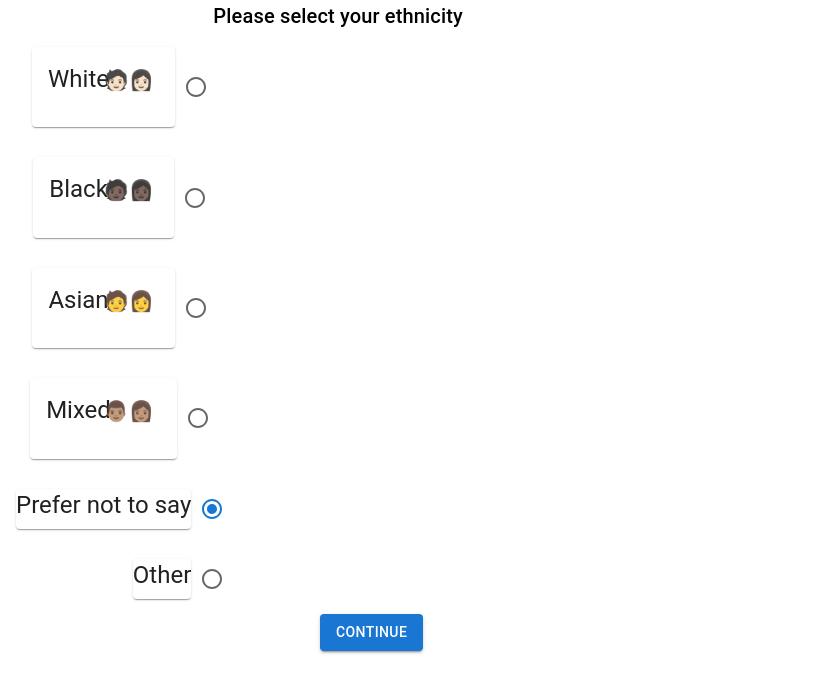
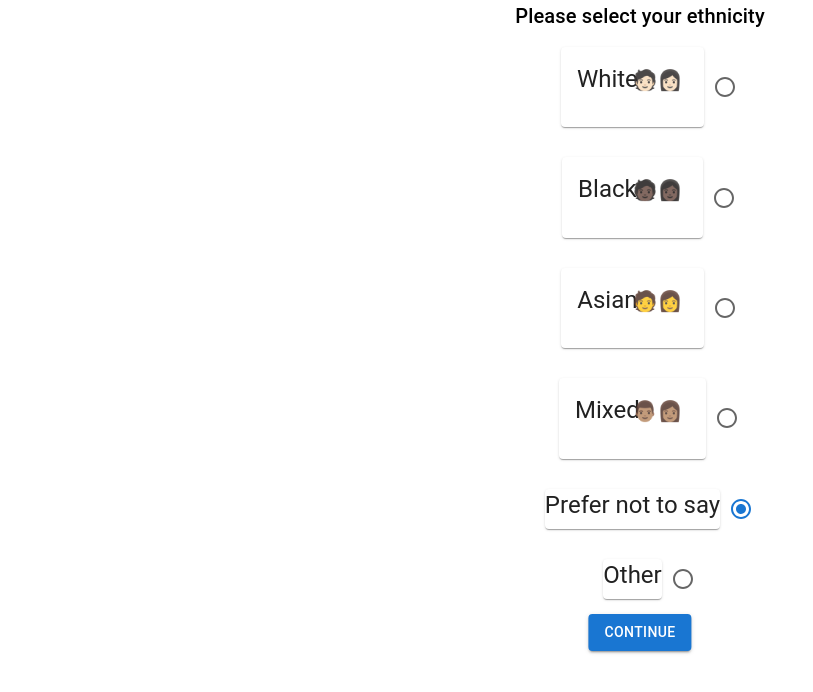
Before and after one commit to BinaryDog109/sath-crime-map-app, a React (Create React App) app: page /ethnicitySelect in a window 1280 px wide. Shown: the top 692 px of the page, without its empty margins (0-813 px from the left). Built offline with nearby package versions, Linux system fonts and the light colour scheme.

Commit message:
Center some elem

```diff
--- a/src/pages/EthnicitySelect.js
+++ b/src/pages/EthnicitySelect.js
@@ -12,16 +12,16 @@ function EthnicitySelect() {
   return (
         <Box>
             {/** top title + back button? */}
-            <Grid container justifyContent="center" alignItems="center">
+            <Grid container alignItems="center">
                 <Grid item xs={2}></Grid>
-                <Grid item xs={10}>
-                    <Typography variant="h6">Please select your ethnicity</Typography>
+                <Grid item xs={12}>
+                    <Typography variant="h6" textAlign={"center"}>Please select your ethnicity</Typography>
                 </Grid>
                 <Grid item xs={2}/>
             </Grid>
 
             {/** Middle section - ethnicity selection */}
-            <FormControl>
+            <FormControl sx={{width: "100%"}}>
                 <Grid container direction="row" justifyContent="center" alignItems="center">
                     <Grid item xs={12}>
                         <RadioGroup name="ethnicity-select-radio-group" defaultValue="optOut">
@@ -30,7 +30,7 @@ function EthnicitySelect() {
                             <FormControlLabel value="asian" control={<Radio />} labelPlacement="start" label={<EthnicityOption ethnicity="Asian" emoji="🧑👩"/>} style={{justifyContent: "center"}} />
                             <FormControlLabel value="mixed" control={<Radio />} labelPlacement="start" label={<EthnicityOption ethnicity="Mixed" emoji="👨🏽👩🏽"/>} style={{justifyContent: "center"}} />
                             <FormControlLabel value="optOut" control={<Radio />} labelPlacement="start" label={<EthnicityOption ethnicity="Prefer not to say" />} style={{justifyContent: "center"}} />
-                            <FormControlLabel value="other" control={<Radio />} labelPlacement="start" label={<EthnicityOption ethnicity="Other" />} />
+                            <FormControlLabel value="other" control={<Radio />} labelPlacement="start" label={<EthnicityOption ethnicity="Other"  />} style={{justifyContent: "center"}} />
                         </RadioGroup>
                     </Grid>
                 </Grid>
@@ -38,8 +38,8 @@ function EthnicitySelect() {
 
             {/** bottom row - submit button takes the user to the next page */}
             <Grid container direction="row" justifyContent="center" alignItems="center" style={{marginBottom: 10}}>
-                <Grid item xs={6}>
-                    <Button variant="contained" onClick={handleContinue}>Continue</Button>
+                <Grid item xs={12} justifyContent="center" >
+                    <Button sx={{marginLeft: "50%", transform: "translate(-50%)"}} variant="contained" onClick={handleContinue}>Continue</Button>
                 </Grid>
             </Grid>
 
```
